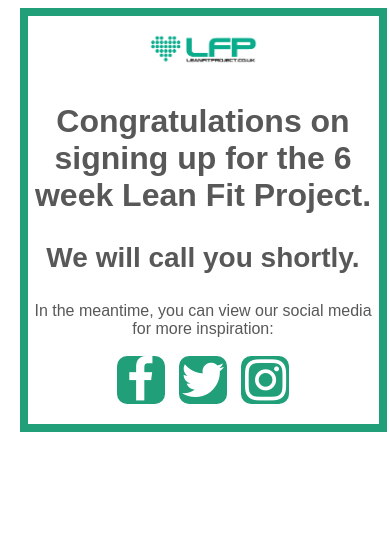
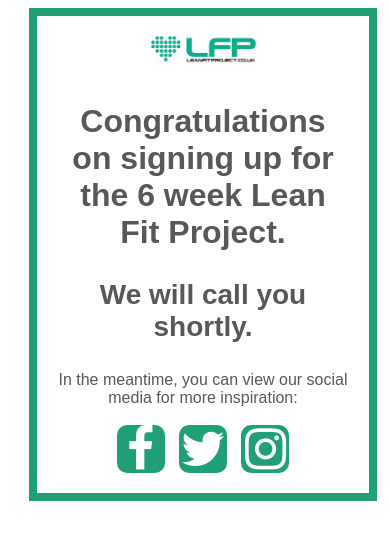
Before and after one commit to bangolufsenmanch/bangolufsenmanch.github.io, a plain HTML site: page html/thanks.html in a window 390 px wide. Drawn offline with nearby package versions, Linux system fonts and the light colour scheme.

Commit message:
Responsive thanks

```diff
--- a/css/thanks.css
+++ b/css/thanks.css
@@ -22,6 +22,13 @@
 	color: rgb(88, 88, 88);
 }
 
+@media only screen and (max-width: 600px){
+	.container{
+		padding: 0px 20px;
+		width: 75%;
+	}
+}
+
 h3{
 	font-size: 28px;
 }
--- a/html/thanks.html
+++ b/html/thanks.html
@@ -2,6 +2,8 @@
 <html>
 	<head>
 		<meta charset="utf-8">
+		<meta name="viewport" content="width=device-width,initial-scale=1.0">
+
 		<title>You have signed up</title>
 
 		<link rel="stylesheet" href="/css/thanks.css">
```
Also changed, not shown: html/application.html (+2 -2 lines).
